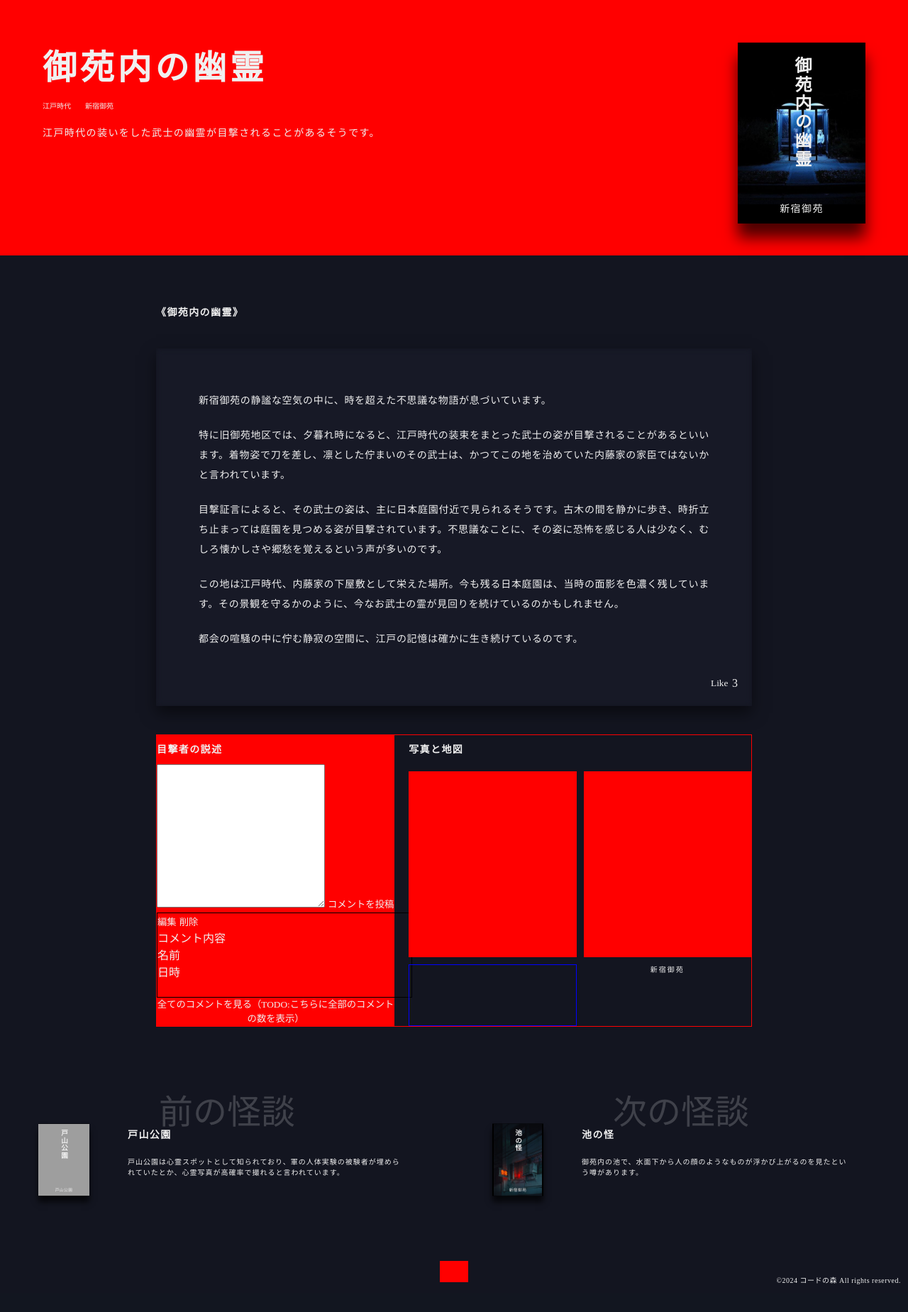
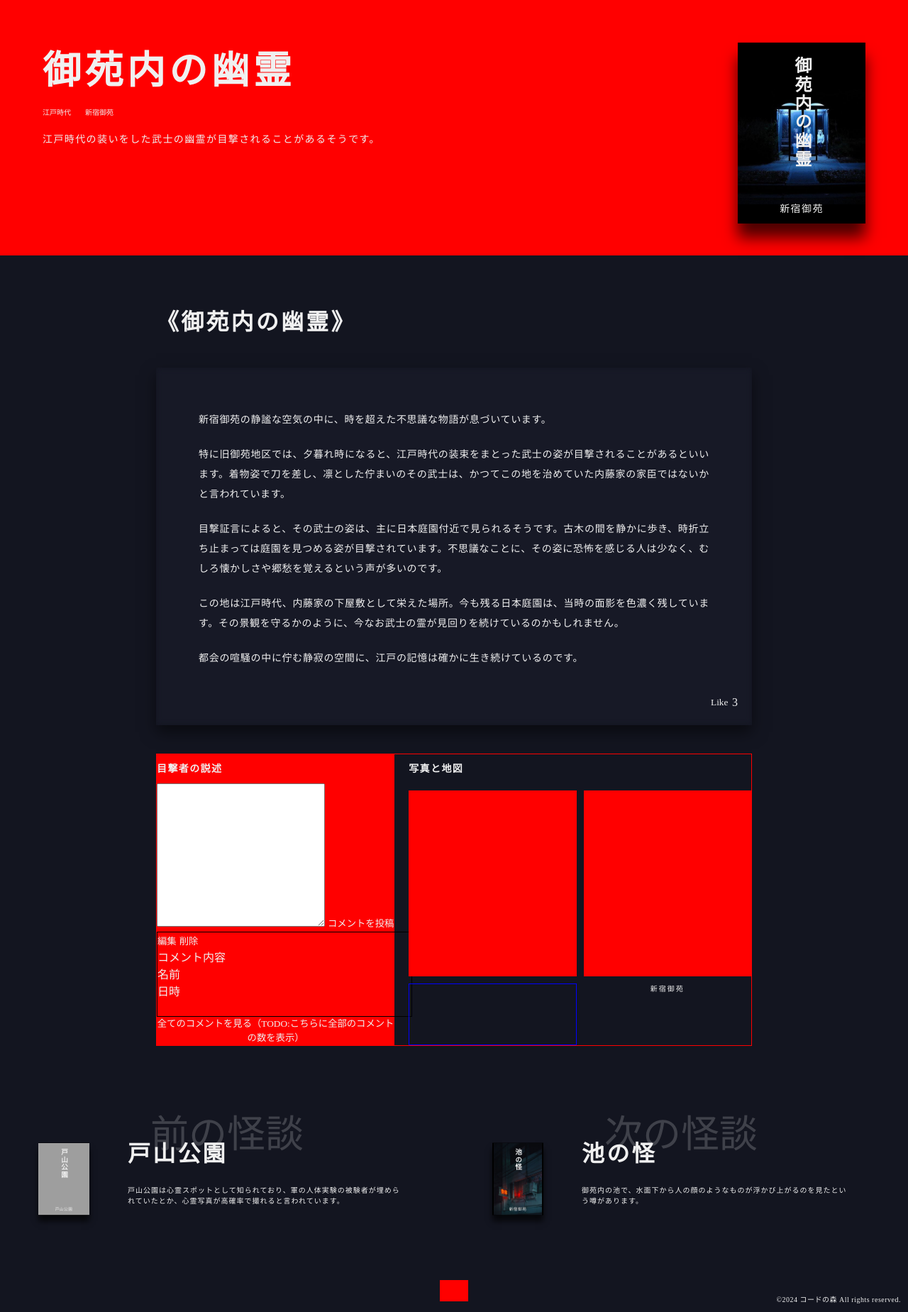
Before and after one commit to liuchiawei/Deep-Shinjuku, a PHP site: page /story.php?id=1 in a window 1280 px wide. Shown: the whole page at 71% size. Before the commit the page ends 1810 px from the top, so only its background shows below. Run offline with PHP 8.4, Linux system fonts and the light colour scheme; a map, chart or similar area stays blank; some web fonts are replaced; grey boxes are pictures that could not be loaded.

Commit message:
story.php layout change

```diff
--- a/css/style.css
+++ b/css/style.css
@@ -15,7 +15,7 @@
     --font-weight-xl: 900;
     --font-color: #f0f0f0;
     --font-color-sub: #808080;
-    --font-size-xl: 48px;
+    --font-size-xl: 54px;
     --font-size-l: 32px;
     --font-size-m: 14px;
     --font-size-s: 10px;
@@ -344,7 +344,7 @@ html, body {
 }
 
 .story-article-title {
-    font-size: var(--font-size-m);
+    font-size: var(--font-size-l);
     letter-spacing: var(--letter-spacing-l);
     font-family: var(--font-title);
     font-weight: var(--font-weight-xl);
@@ -545,7 +545,7 @@ html, body {
 
     .story-info {
         .story-info-title {
-            font-size: var(--font-size-m);
+            font-size: var(--font-size-l);
         }
         .story-info-brief {
             font-size: var(--font-size-s);
```
